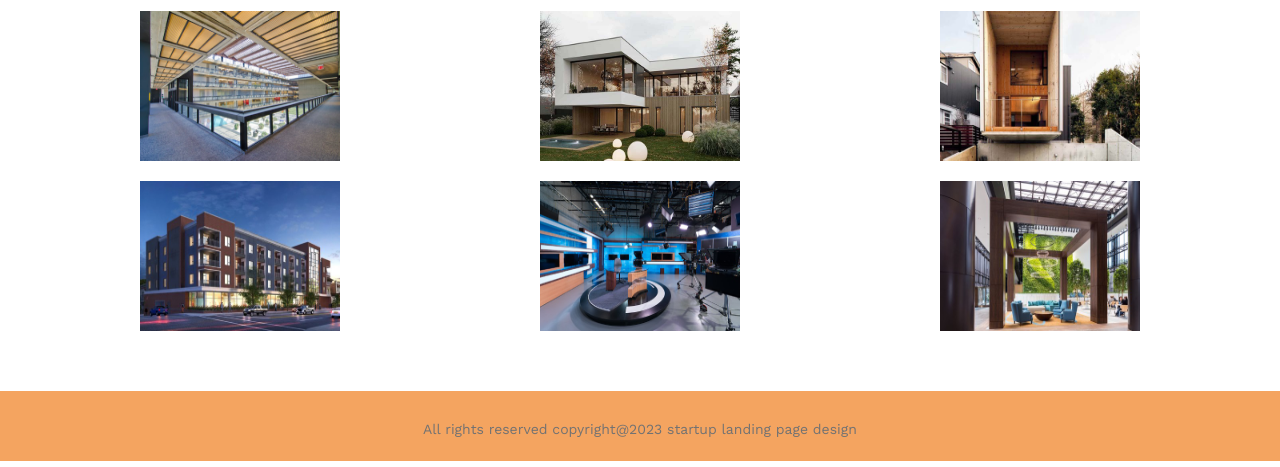
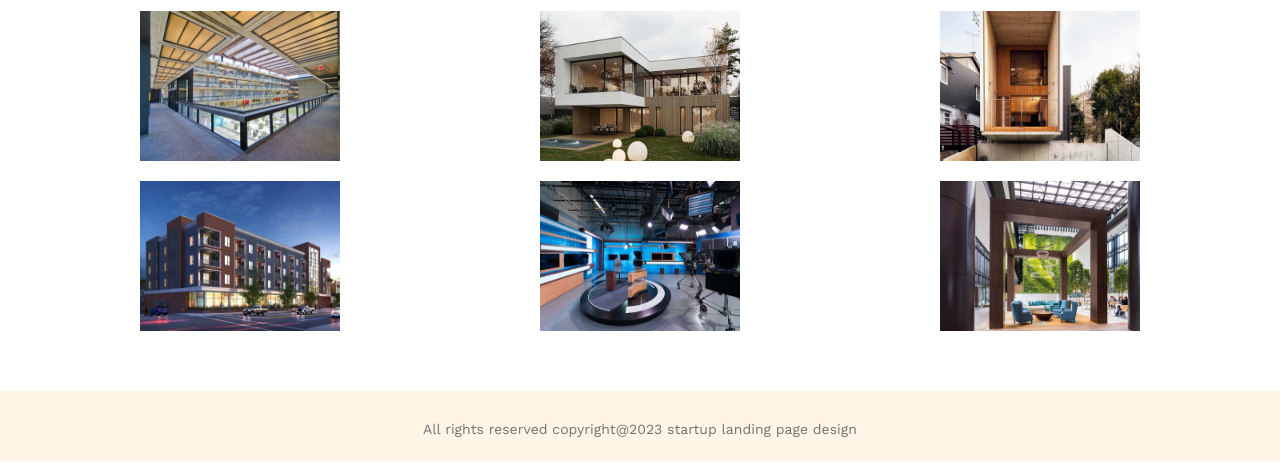
Before and after one commit to irfanurislam/assignment-architech, a plain HTML site: page index.html in a window 1280 px wide. Shown: the part 2668-3135 px from the top of the page. Drawn offline with nearby package versions, Linux system fonts and the light colour scheme.

Commit message:
bg-color fixed

```diff
--- a/style/style.css
+++ b/style/style.css
@@ -329,21 +329,10 @@
     height: 150px;
 }
 
-
-
-
-
-
-
-
-
-
-
-
 /* footer item */
 .footerpart-contain{
-    /* background: rgba(255, 144, 14, 0.1); */
-    background: sandybrown;
+    background: rgba(255, 144, 14, 0.1);
+    /* background: sandybrown; */
     height: 70px;
 }
 .footerpart{
```
